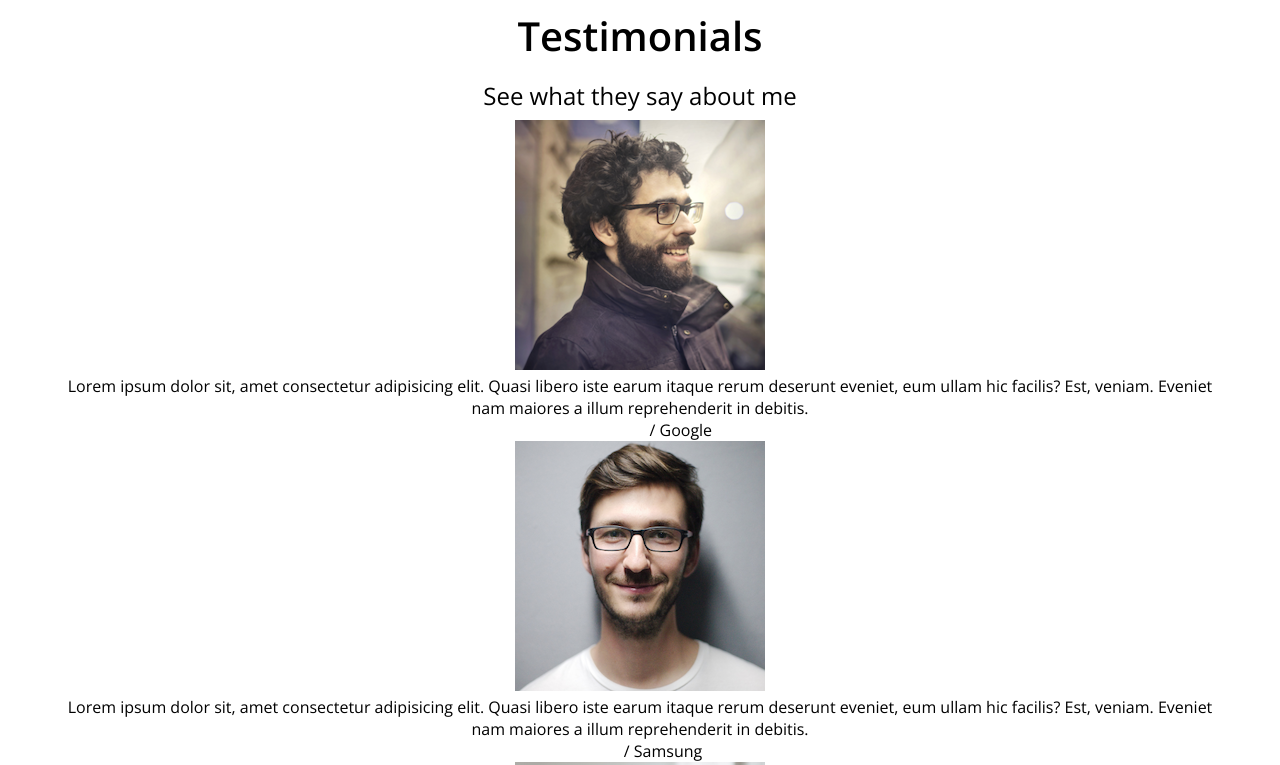
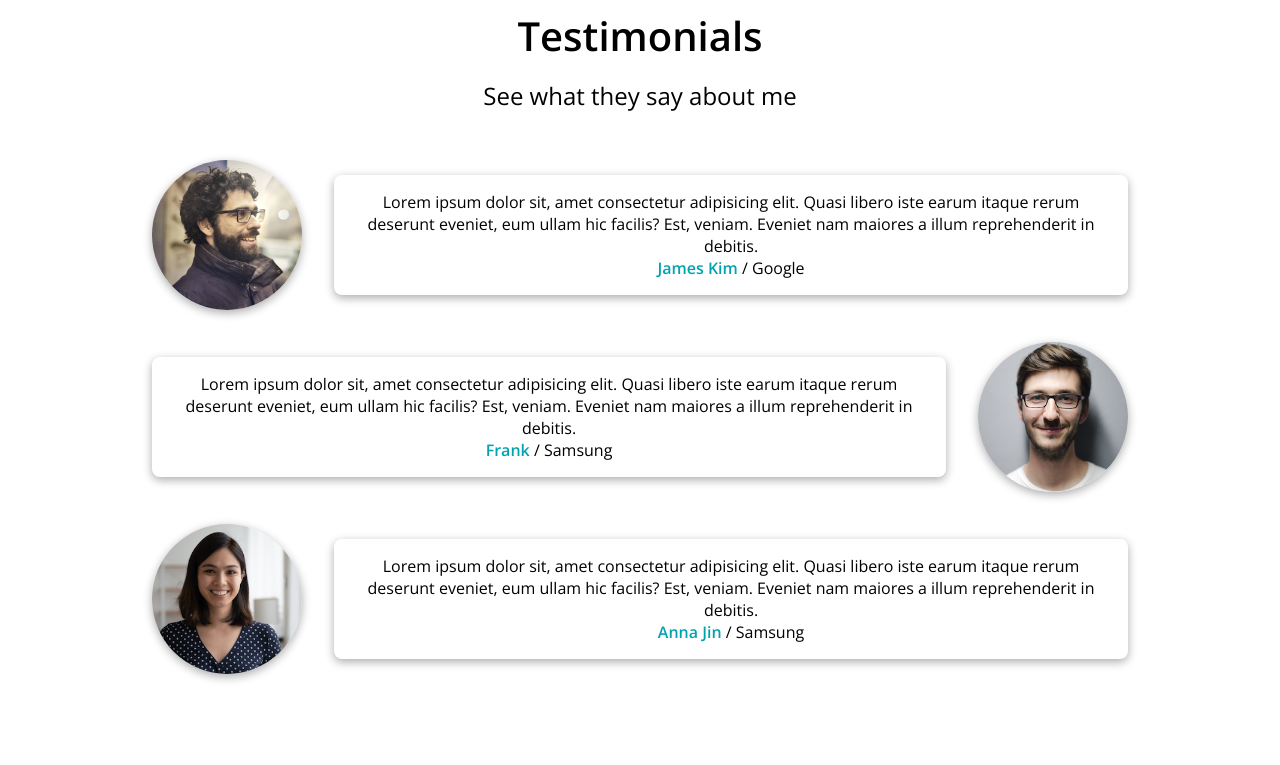
Before and after one commit to A-ri-SIM/portfolio_clone, a plain HTML site: page index.html in a window 1280 px wide. Shown: the part 3200-3965 px from the top of the page. Drawn offline with nearby package versions, Linux system fonts and the light colour scheme.

Commit message:
CSS-Testimonial

```diff
--- a/css/style.css
+++ b/css/style.css
@@ -331,7 +331,7 @@ button:focus {
   opacity: 0.8;
   transform: translateY(0px);
 }
-.project__title::after{
+.project__title::after {
   content: '';
   display: block;
   position: relative;
@@ -342,3 +342,33 @@ button:focus {
   height: 2px;
   background-color: var(--color-accent);
 }
+
+/* Testimonial */
+.testimonials {
+  margin: 3rem;
+}
+.testimonial {
+  display: flex;
+  gap: 2rem;
+  align-items: center;
+  margin-bottom: 2rem;
+}
+.testimonial:nth-child(even) .testimonial__img{
+    order: 1;
+}
+.testimonial__img {
+  width: 150px;
+  height: 150px;
+  border-radius: 100%;
+  box-shadow: 0 3px 10px rgba(0, 0, 0, 0.329);
+}
+.testimonial__bobble {
+  padding: 1rem;
+  border-radius: 8px;
+  box-shadow: 0 3px 10px rgba(0, 0, 0, 0.329);
+}
+.testimonial__bubble__name{
+    color: var(--color-accent);
+    font-weight: bold;
+    filter: brightness(70%);
+}
--- a/index.html
+++ b/index.html
@@ -335,44 +335,65 @@
         </div>
       </section>
       <!-- Testimonials -->
-      <section id="testimonials" class="section">
+      <section id="testimonials" class="section max-container">
         <h2 class="title">Testimonials</h2>
         <p class="decription">See what they say about me</p>
-        <ul>
-          <li>
-            <img src="./images/testimonials/people1.webp" alt="people1" />
-            <div>
+        <ul class="testimonials">
+          <li class="testimonial">
+            <img
+              class="testimonial__img"
+              src="./images/testimonials/people1.webp"
+              alt="people1"
+            />
+            <div class="testimonial__bobble">
               <p>
                 Lorem ipsum dolor sit, amet consectetur adipisicing elit. Quasi
                 libero iste earum itaque rerum deserunt eveniet, eum ullam hic
                 facilis? Est, veniam. Eveniet nam maiores a illum reprehenderit
                 in debitis.
               </p>
-              <p><a href="#">James Kim</a> / Google</p>
+              <p>
+                <a class="testimonial__bubble__name" href="#">James Kim</a> /
+                Google
+              </p>
             </div>
           </li>
-          <li>
-            <img src="./images/testimonials/people2.webp" alt="people2" />
-            <div>
+          <li class="testimonial">
+            <img
+              class="testimonial__img"
+              src="./images/testimonials/people2.webp"
+              alt="people2"
+            />
+            <div class="testimonial__bobble">
               <p>
                 Lorem ipsum dolor sit, amet consectetur adipisicing elit. Quasi
                 libero iste earum itaque rerum deserunt eveniet, eum ullam hic
                 facilis? Est, veniam. Eveniet nam maiores a illum reprehenderit
                 in debitis.
               </p>
-              <p><a href="#">Frank</a> / Samsung</p>
+              <p>
+                <a class="testimonial__bubble__name" href="#">Frank</a> /
+                Samsung
+              </p>
             </div>
           </li>
-          <li>
-            <img src="./images/testimonials/people3.webp" alt="people3" />
-            <div>
+          <li class="testimonial">
+            <img
+              class="testimonial__img"
+              src="./images/testimonials/people3.webp"
+              alt="people3"
+            />
+            <div class="testimonial__bobble">
               <p>
                 Lorem ipsum dolor sit, amet consectetur adipisicing elit. Quasi
                 libero iste earum itaque rerum deserunt eveniet, eum ullam hic
                 facilis? Est, veniam. Eveniet nam maiores a illum reprehenderit
                 in debitis.
               </p>
-              <p><a href="#">Anna Jin</a> / Samsung</p>
+              <p>
+                <a class="testimonial__bubble__name" href="#">Anna Jin</a> /
+                Samsung
+              </p>
             </div>
           </li>
         </ul>
```
Lines whose indentation alone changed are shown as unchanged.
